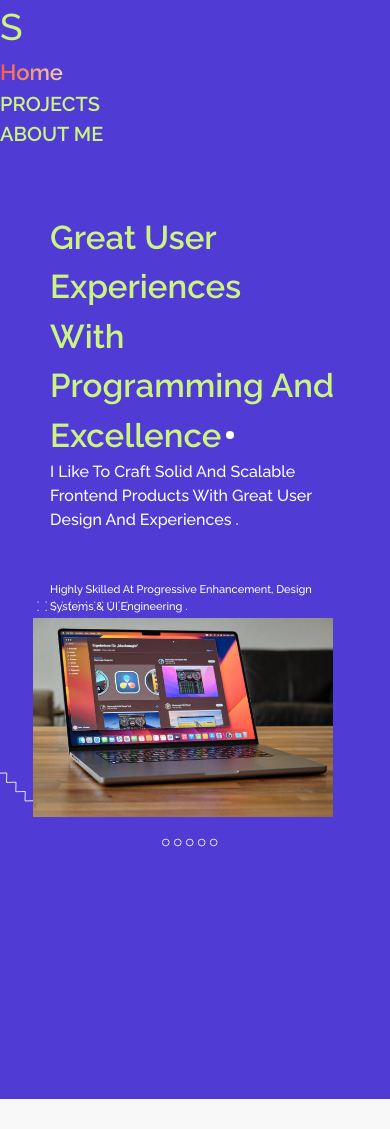
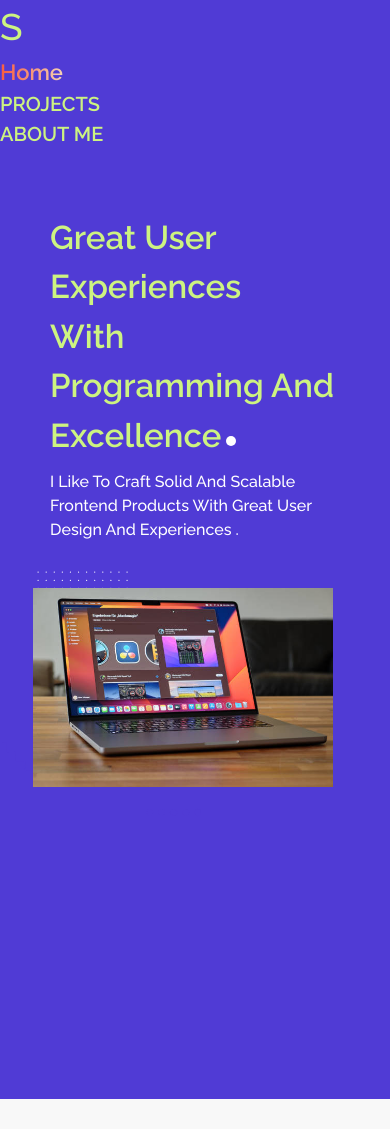
Before and after one commit to AbdEDjalilSaf/MY-PORTFLIO, a React (Vite) app: page / in a window 390 px wide. Built offline with nearby package versions, Linux system fonts and the light colour scheme.

Commit message:
first two version

```diff
--- a/src/App.css
+++ b/src/App.css
@@ -116,7 +116,17 @@ ul, ol, li {
   -webkit-background-clip: text;
   -webkit-text-fill-color: transparent;
 }
-
+.imageLanding img{
+  z-index: 100;
+}
+.imageLanding .one{
+  z-index: 1;
+}
+.imageLanding .two{
+  z-index: 1;
+}.imageLanding .three{
+  z-index: 1;
+}
 .textLanding p{
   padding: 0 20px;
 }
@@ -129,13 +139,41 @@ ul, ol, li {
 .textLanding{
   background-color: #503bd5;
 }
-.imageLanding{
+/* .imageLanding{
   background-color: #503bd5;
-}
+} */
 .macbookImg{
 }
 @media (min-width:768px) {
-
+  .flexLanding{
+    margin-top: 20px;
+    align-items: center;
+    min-height: 78vh;
+    gap: 50px;
+    padding: 0 30px;
+  }
+  .imageLanding svg{
+    width: auto;
+  }
+  .textLanding h3{
+    font-size: 25px;
+    font-weight: 800;
+  }
+  .imageLanding .one{
+    display: none;
+  }
+  .imageLanding .two{
+    display: none;
+  }.imageLanding .three{
+    display: none;
+  }
+  .shortText p{
+    font-size: 13px;
+  }
+  .textLanding{
+    width: 80%;
+    gap: 50px;
+  }
 }
 @media (max-width:767px) {
   .flexLanding{
@@ -149,8 +187,9 @@ ul, ol, li {
 margin-top: 50px;
   }
   .textLanding h3{
-    font-size: 28px;
+    font-size: 45px;
     font-weight: 800;
+    margin-bottom: 10px;
   }
   .imageLanding{
     display: flex;
@@ -159,7 +198,7 @@ margin-top: 50px;
     margin-top: 10px;
   }
   .imageLanding img{
-    max-width: calc(100% - 70px);
+    max-width: calc(100% - 150px);
     margin-right: 24px;
   }
   .imageLanding .one{
@@ -170,22 +209,27 @@ margin-top: 50px;
   }
   .imageLanding .two{
       position: absolute;
-      right: 76%;
+      right: 77%;
       top: 20%;
       z-index: 1;
   }
   .imageLanding .three{
       position: absolute;
       left: 47%;
-      top: 83%;
-      z-index: 100;
+      top: 80%;
+      z-index: 1;
+  }
+  .imageLanding .two  path {
+    stroke: #503bd5;
+  }.imageLanding .three path{
+    stroke: #503bd5;
   }
   .dot{
     position: absolute;
-    margin-top: 20px;
+    margin-top: 35px;
     margin-left: 5px;
-    width: 8px;
-    height: 8px;
+    width: 12px;
+    height: 12px;
     background-color: #fff;
     border-radius: 50%;
   }
@@ -199,11 +243,14 @@ margin-top: 50px;
     font-size: 33px;
     font-weight: 900;
   }
+  .textLanding{
+    gap: 3px;
+  }
   .imageLanding img{
     max-width: calc(100% - 30px);
   }
   .imageLanding {
-    margin-top: -30px;
+    margin-top: -70px;
   }
   .imageLanding .one{
     position: absolute;
@@ -219,9 +266,14 @@ margin-top: 50px;
   }
   .imageLanding .three{
       position: absolute;
-      left: 40%;
+      left: 35%;
       top: 80%;
-      z-index: 100;
+      z-index: 1;
+  }
+  .dot{
+    width: 10px;
+    height: 10px;
+    margin-top: 25px;
   }
 }
 
@@ -248,7 +300,7 @@ margin-top: 50px;
       position: absolute;
       left: 11%;
       top: 60%;
-      z-index: 100;
+      z-index: 1;
   }
 
 }
--- a/src/App.jsx
+++ b/src/App.jsx
@@ -50,8 +50,9 @@ className="mySwiper"
     <section className='landing  '>
   <div className='flexLanding flex w-full items-center justify-center'>
     <div className='textLanding flex justify-center flex-col items-center'>
+<div>
 <h3 className='text-left '>Great User Experiences <br /> With Programming and Excellence<span className='dot'></span></h3>
-    <p>I like to craft solid and scalable frontend products with great user Design and experiences .</p>
+    <p>I like to craft solid and scalable frontend products with great user Design and experiences .</p></div>
   <div className='shortText flex '>
     <p className='one'>Highly skilled at progressive enhancement, design systems & UI Engineering .</p>
     <p className='two'>Proven experience building successful products for clients across several .</p>
```
